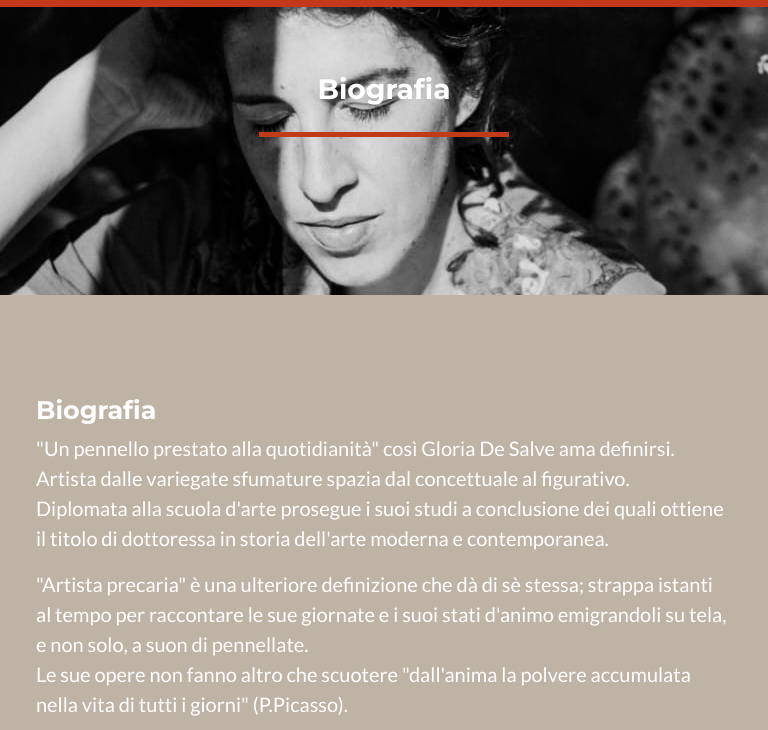
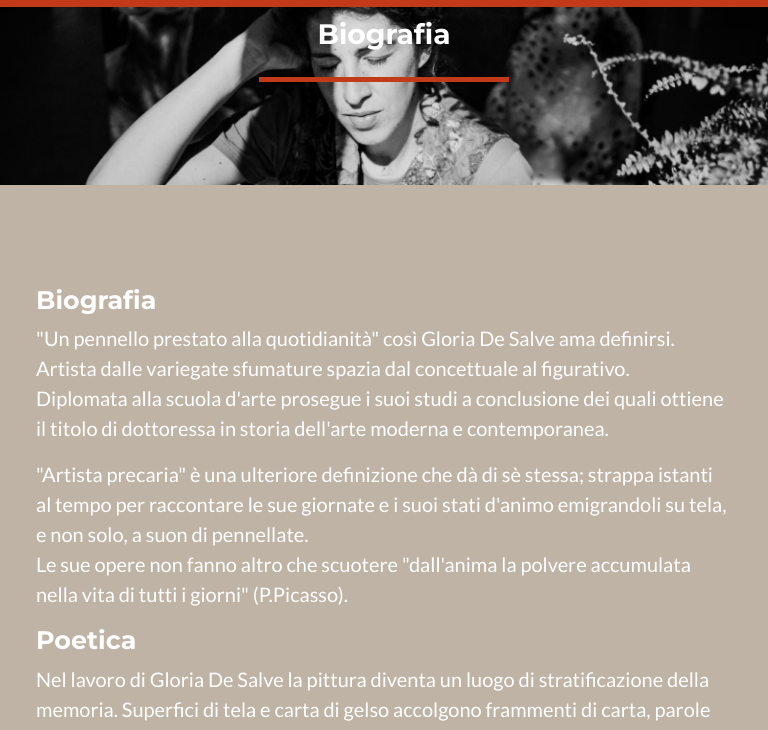
Before and after one commit to francov/gloriadesalve, an Astro site: page /about in a window 768 px wide. Shown: the part 55-785 px from the top of the page. Built offline with nearby package versions, Linux system fonts and the light colour scheme; Astro itself is replaced by a stand-in of ours.

Commit message:
FIX: parallax scrolling in about page

```diff
--- a/src/styles/global.css
+++ b/src/styles/global.css
@@ -17,7 +17,7 @@ html {
 /* Parallax */
 .parallax {
   background-image: url("/img/about_glo.jpg");
-  min-height: 350px;
+  min-height: 240px;
   background-attachment: fixed;
   background-position: center;
   background-repeat: no-repeat;
@@ -26,28 +26,30 @@ html {
   align-items: center;
   justify-content: center;
 }
+.no_parallax {
+  background-image: url("/img/about_glo.jpg");
+  min-height: 500px;
+  background-attachment: scroll;
+  background-position: center;
+  background-repeat: no-repeat;
+  background-size: min(100%, 1600px) auto;
+  display: flex;
+  align-items: center;
+  justify-content: center;
+}
+
 @media (max-width: 768px) {
-  .parallax {
+  .parallax,
+  .no_parallax {
     background-attachment: scroll;
-    min-height: 250px;
+    min-height: 240px;
   }
 }
 @media (min-width: 480px) and (max-width: 992px) {
-  .parallax {
+  .parallax,
+  .no_parallax {
     background-attachment: scroll;
   }
-}
-
-.no_parallax {
-  background-image: url("/img/about_glo.jpg");
-  min-height: 350px;
-  background-attachment: scroll;
-  background-position: center;
-  background-repeat: no-repeat;
-  background-size: min(100%, 1600) auto;
-  display: flex;
-  align-items: center;
-  justify-content: center;
 }
 
 .about_me {
```
